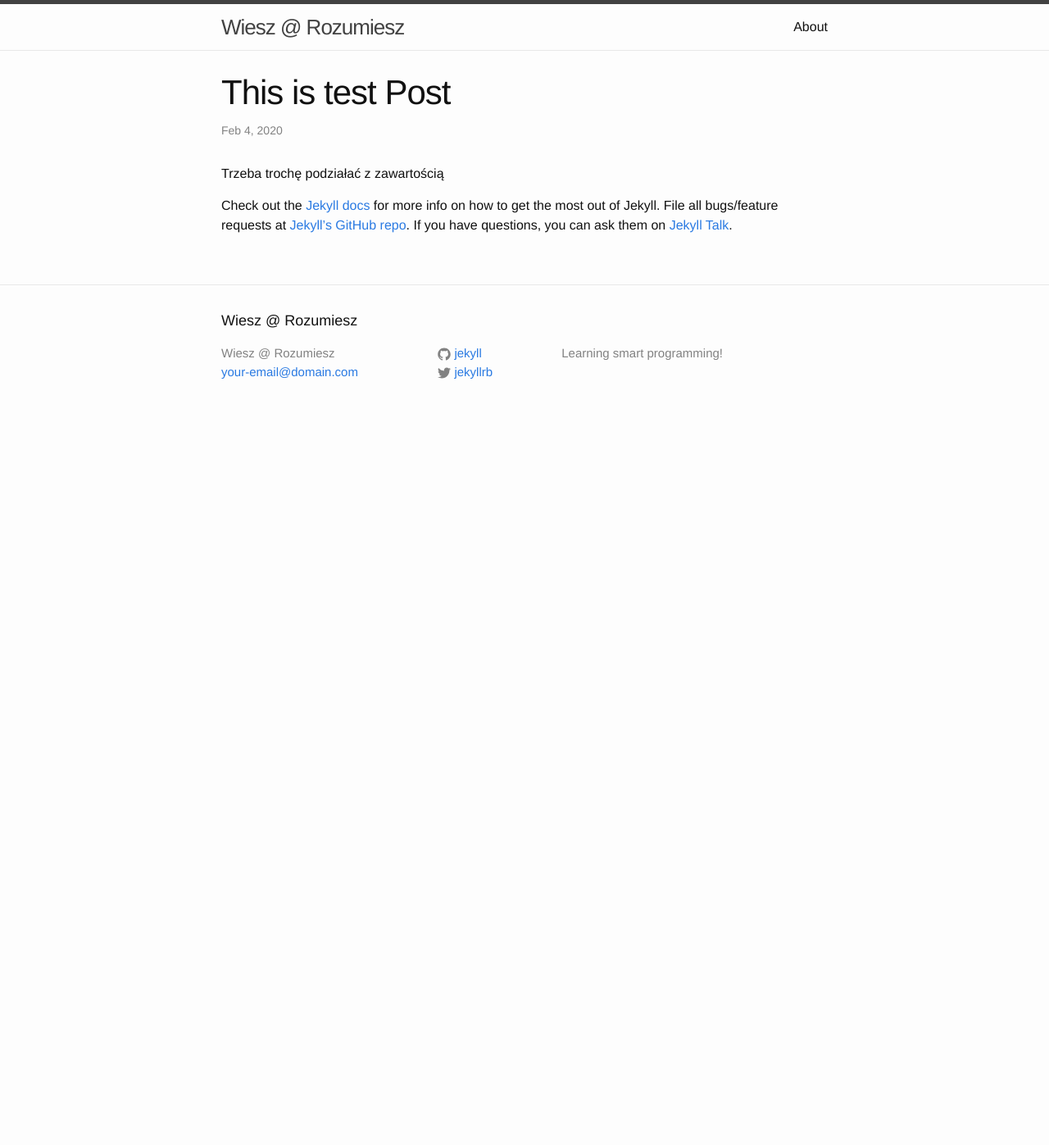
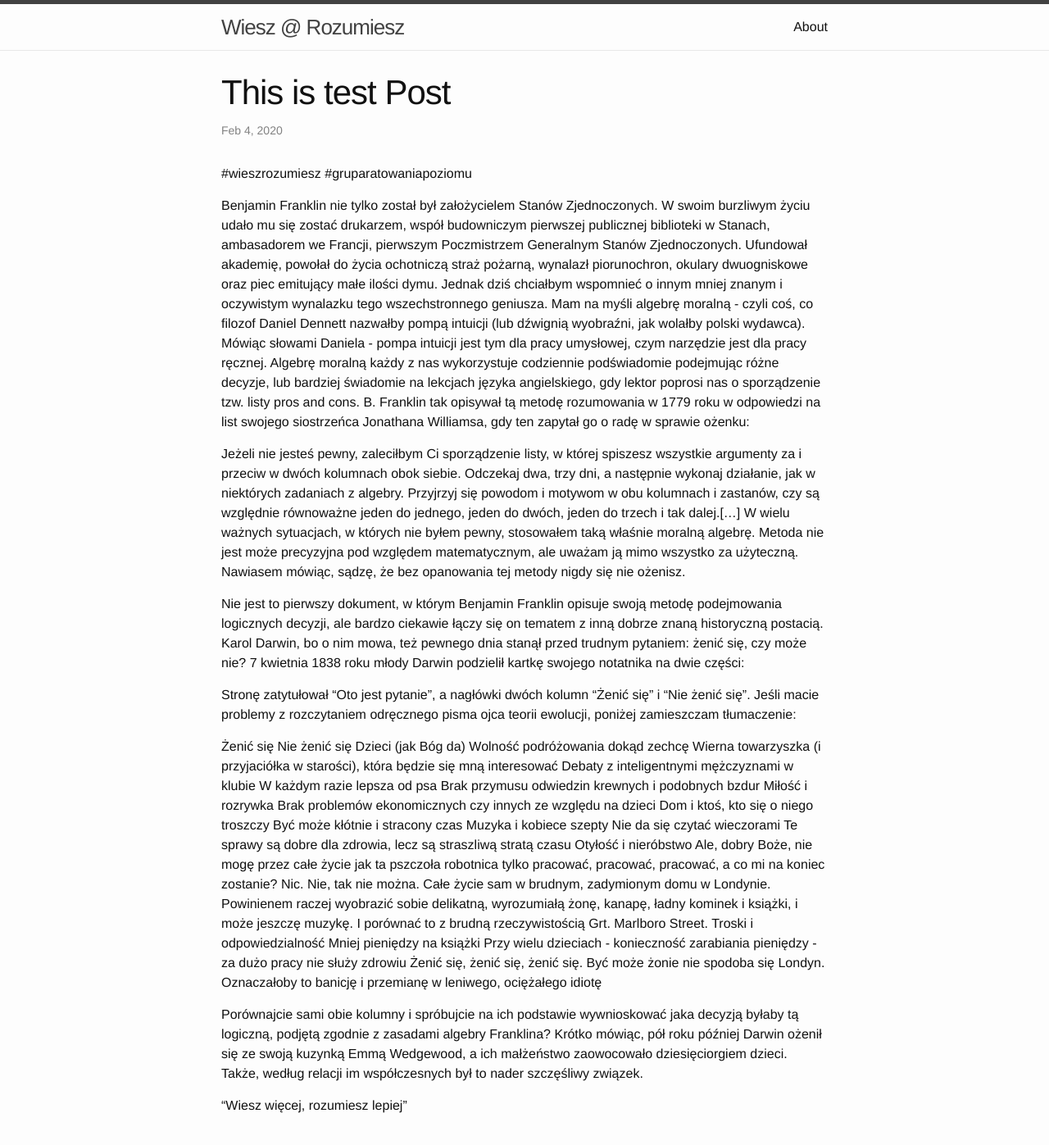
Before and after one commit to siedlmi/siedlmi.github.io, a Jekyll site: the page built from _posts/2020-02-04-test.markdown, in a window 1280 px wide and 1400 px high. Shown: the top 1397 px of the window at 82% size. Built offline with Jekyll 4.4.1, drawn with Linux system fonts in a browser that asks for light colours.

Commit message:
Update 2020-02-04-test.markdown

```diff
--- a/_posts/2020-02-04-test.markdown
+++ b/_posts/2020-02-04-test.markdown
@@ -5,12 +5,44 @@ date:   2020-02-04 13:09:19 +0000
 categories: jekyll update
 ---
 
-Trzeba trochę podziałać z zawartością
+#wieszrozumiesz
+#gruparatowaniapoziomu
 
 
+Benjamin Franklin nie tylko został był założycielem Stanów Zjednoczonych. W swoim burzliwym życiu udało mu się zostać drukarzem, współ budowniczym pierwszej publicznej biblioteki w Stanach, ambasadorem we Francji, pierwszym Poczmistrzem Generalnym Stanów Zjednoczonych. Ufundował akademię, powołał do życia ochotniczą straż pożarną, wynalazł piorunochron, okulary dwuogniskowe oraz piec emitujący małe ilości dymu. Jednak dziś chciałbym wspomnieć o innym mniej znanym i oczywistym wynalazku tego wszechstronnego geniusza. Mam na myśli algebrę moralną - czyli coś, co filozof Daniel Dennett nazwałby pompą intuicji (lub dźwignią wyobraźni, jak wolałby polski wydawca). Mówiąc słowami Daniela - pompa intuicji jest tym dla pracy umysłowej, czym narzędzie jest dla pracy ręcznej.
+Algebrę moralną każdy z nas wykorzystuje codziennie podświadomie  podejmując różne decyzje, lub bardziej świadomie na lekcjach języka angielskiego, gdy lektor poprosi nas o sporządzenie tzw. listy pros and cons. B. Franklin tak opisywał tą metodę rozumowania w 1779 roku w odpowiedzi na list swojego siostrzeńca Jonathana Williamsa, gdy ten zapytał go o radę w sprawie ożenku:
 
-Check out the [Jekyll docs][jekyll-docs] for more info on how to get the most out of Jekyll. File all bugs/feature requests at [Jekyll’s GitHub repo][jekyll-gh]. If you have questions, you can ask them on [Jekyll Talk][jekyll-talk].
+Jeżeli nie jesteś pewny, zaleciłbym Ci sporządzenie listy, w której spiszesz wszystkie argumenty za i przeciw w dwóch kolumnach obok siebie. Odczekaj dwa, trzy dni, a następnie wykonaj działanie, jak w niektórych zadaniach z algebry. Przyjrzyj się powodom i motywom w obu kolumnach i zastanów, czy są względnie równoważne jeden do jednego, jeden do dwóch, jeden do trzech i tak dalej.[...] W wielu ważnych sytuacjach, w których nie byłem pewny, stosowałem taką właśnie moralną algebrę. Metoda nie jest może precyzyjna pod względem matematycznym, ale uważam ją mimo wszystko za użyteczną. Nawiasem mówiąc, sądzę, że bez opanowania tej metody nigdy się nie ożenisz.
 
-[jekyll-docs]: http://jekyllrb.com/docs/home
-[jekyll-gh]:   https://github.com/jekyll/jekyll
-[jekyll-talk]: https://talk.jekyllrb.com/
+Nie jest to pierwszy dokument, w którym Benjamin Franklin opisuje swoją metodę podejmowania logicznych decyzji, ale bardzo ciekawie łączy się on tematem z inną dobrze znaną historyczną postacią. Karol Darwin, bo o nim mowa, też pewnego dnia stanął przed trudnym pytaniem: żenić się, czy może nie? 7 kwietnia 1838 roku młody Darwin podzielił kartkę swojego notatnika na dwie części:
+
+
+Stronę zatytułował “Oto jest pytanie”, a nagłówki dwóch kolumn “Żenić się” i “Nie żenić się”. Jeśli macie problemy z rozczytaniem odręcznego pisma ojca teorii ewolucji, poniżej zamieszczam tłumaczenie:
+
+Żenić się
+Nie żenić się
+Dzieci (jak Bóg da)
+Wolność podróżowania dokąd zechcę
+Wierna towarzyszka (i przyjaciółka w starości), która będzie się mną interesować
+Debaty z inteligentnymi mężczyznami w klubie
+W każdym razie lepsza od psa
+Brak przymusu odwiedzin krewnych i podobnych bzdur
+Miłość i rozrywka
+Brak problemów ekonomicznych czy innych ze względu na dzieci
+Dom i ktoś, kto się o niego troszczy
+Być może kłótnie i stracony czas
+Muzyka i kobiece szepty
+Nie da się czytać wieczorami
+Te sprawy są dobre dla zdrowia, lecz są straszliwą stratą czasu
+Otyłość i nieróbstwo
+Ale, dobry Boże, nie mogę przez całe życie jak ta pszczoła robotnica tylko pracować, pracować, pracować, a co mi na koniec zostanie? Nic. Nie, tak nie można. Całe życie sam w brudnym, zadymionym domu w Londynie. Powinienem raczej wyobrazić sobie delikatną, wyrozumiałą żonę, kanapę, ładny kominek i książki, i może jeszczę muzykę. I porównać to z brudną rzeczywistością Grt. Marlboro Street.
+Troski i odpowiedzialność
+Mniej pieniędzy na książki
+Przy wielu dzieciach - konieczność zarabiania pieniędzy - za dużo pracy nie służy zdrowiu
+Żenić się, żenić się, żenić się.
+Być może żonie nie spodoba się Londyn. Oznaczałoby to banicję i przemianę w leniwego, ociężałego idiotę
+
+Porównajcie sami obie kolumny i spróbujcie na ich podstawie wywnioskować jaka decyzją byłaby tą logiczną, podjętą zgodnie z zasadami algebry Franklina? Krótko mówiąc, pół roku później Darwin ożenił się ze swoją kuzynką Emmą Wedgewood, a ich małżeństwo zaowocowało dziesięciorgiem dzieci. Także, według relacji im współczesnych był to nader szczęśliwy związek.
+
+
+“Wiesz więcej, rozumiesz lepiej”
```
